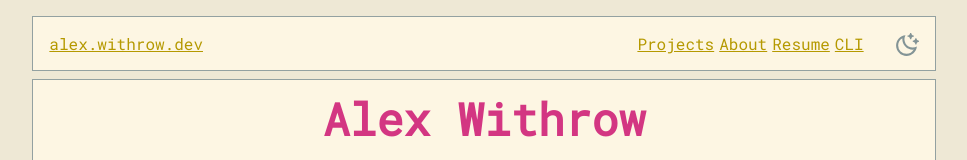
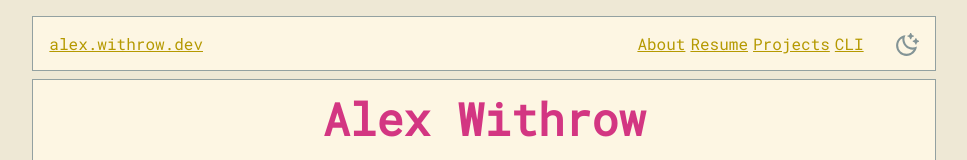
Before and after one commit to awwithro/alex.withrow.dev, a SvelteKit app: page / in a window 1280 px wide. Shown: the top 160 px of the page, without its empty margins (156-1123 px from the left). Built offline with nearby package versions, Linux system fonts and the light colour scheme.

Commit message:
change layout

```diff
--- a/src/routes/+layout.svelte
+++ b/src/routes/+layout.svelte
@@ -9,9 +9,9 @@
 	<nav>
 		<a href="/">alex.withrow.dev</a>
 		<span class="links">
-			<a href="/projects">Projects</a>
 			<a href="/about">About</a>
 			<a href="/resume">Resume</a>
+			<a href="/projects">Projects</a>
 			<a href="/cli">CLI</a>
 			<ThemeSwitch />
 		</span>
```
